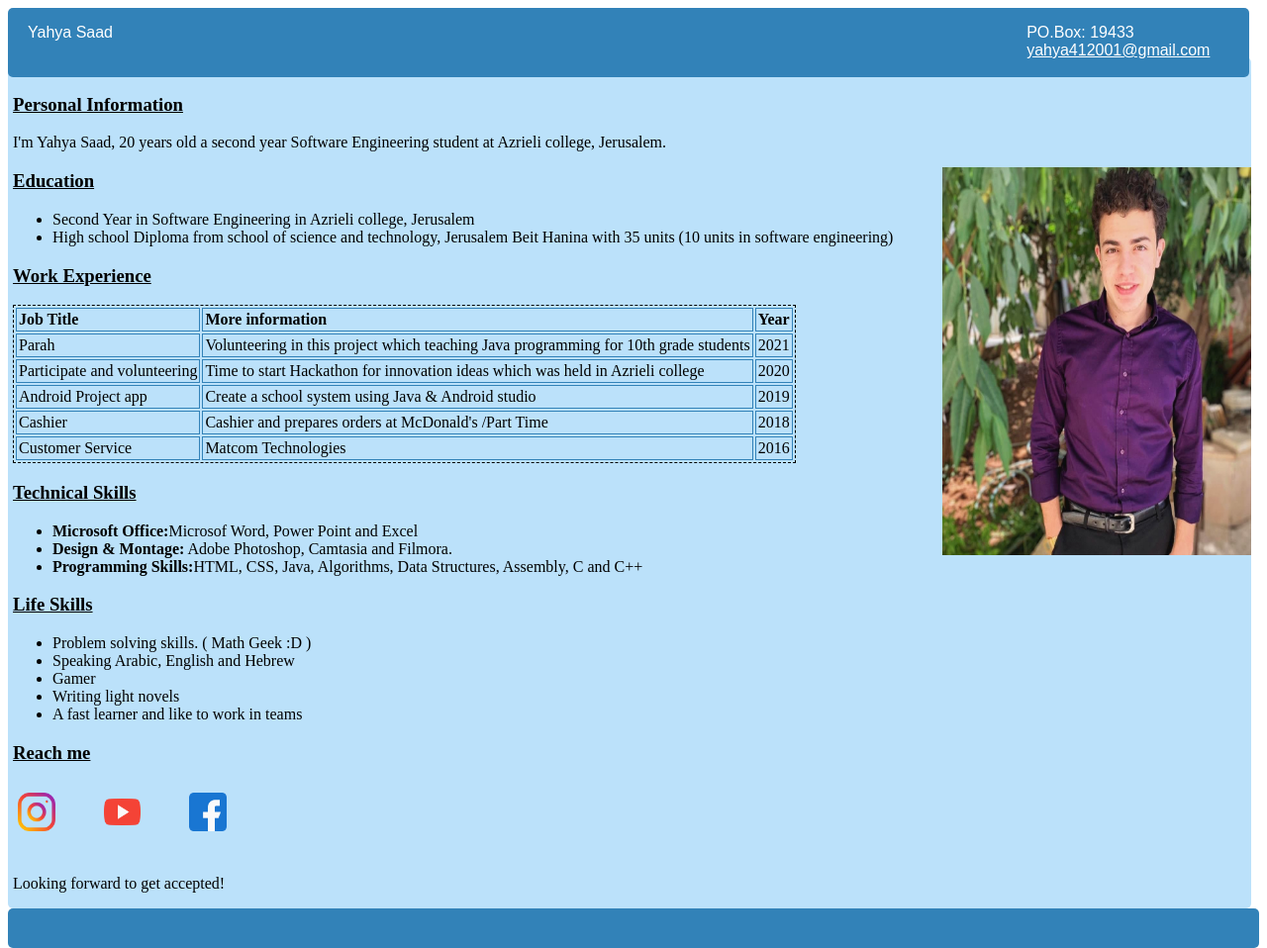
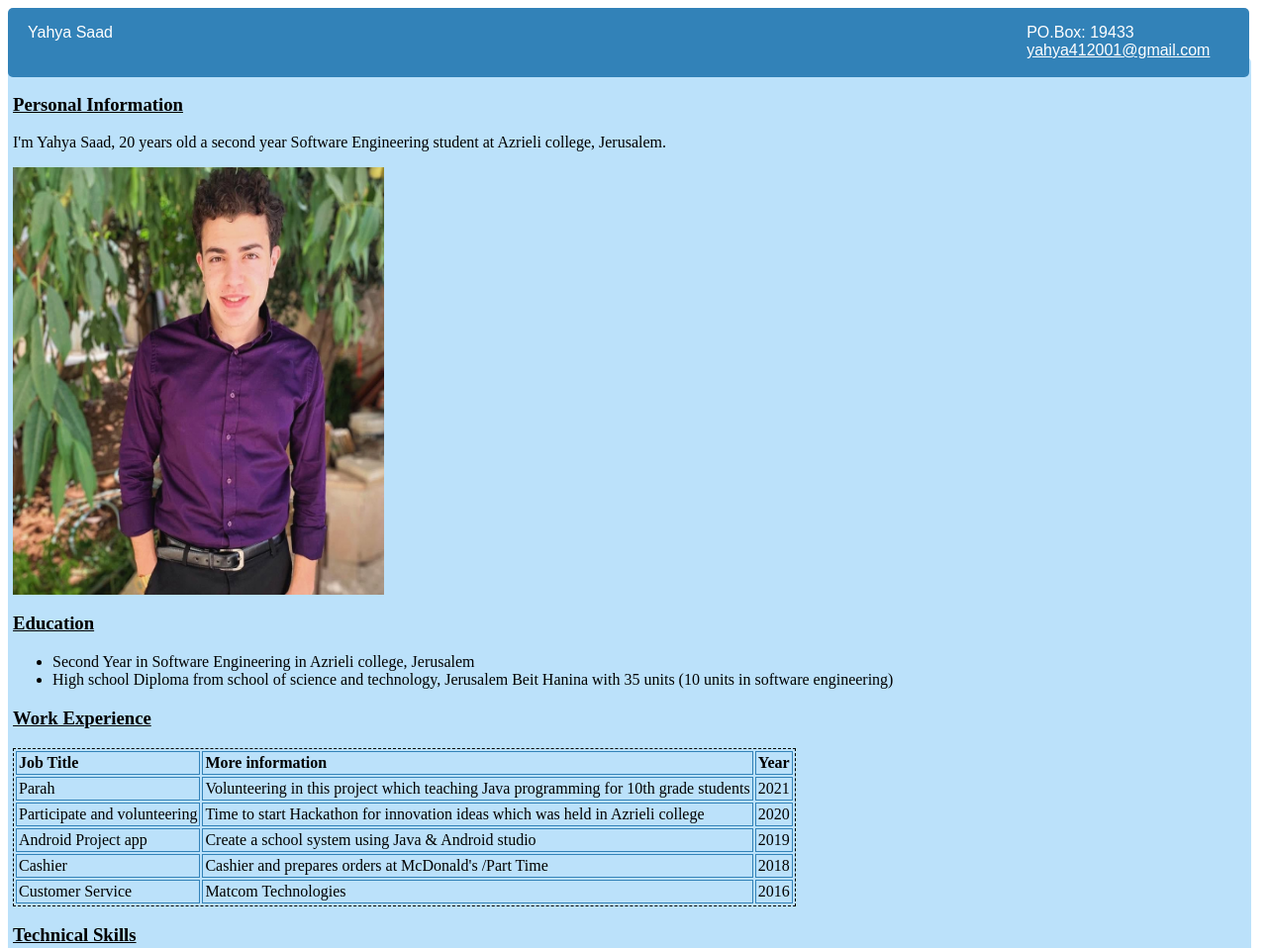
Before and after one commit to YahyaS3d/my-cv, a PHP site: page / in a window 1280 px wide. Shown: the top 958 px of the page at 99% size. Run offline with PHP 8.4, Linux system fonts and the light colour scheme.

Commit message:
Update style.css
Edit the image size

```diff
--- a/style.css
+++ b/style.css
@@ -38,6 +38,7 @@ height=10px;
 }
 
 .social-media img{
+
 width: 3%;
 height: 5%;
 padding:40px;
@@ -46,13 +47,16 @@ padding-left:5px;
 }
 
 .profile-img{
-width: 25%;
-float: right;
+width: static;
+height: static;
+
+
 }
 
 .profile-img img{
-width: 100%;
-height: 50%;
+
+width: 30%;
+height: 55%;
 }
 
 
```
